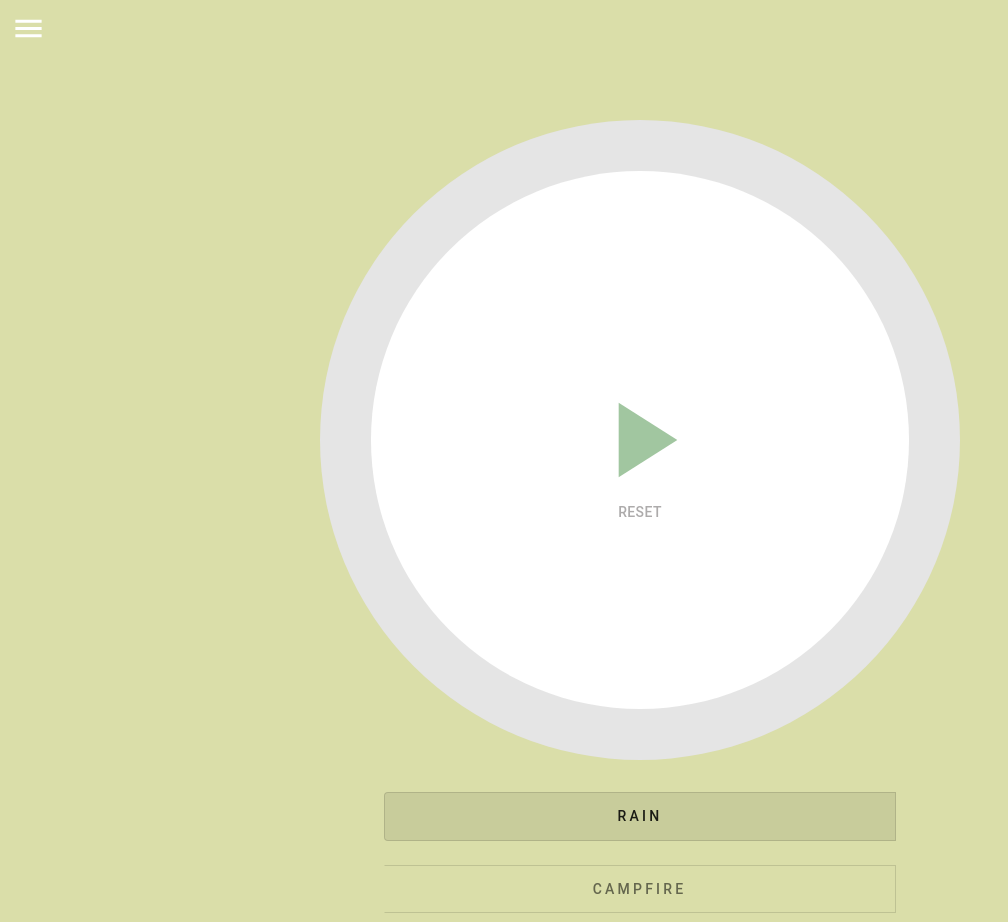
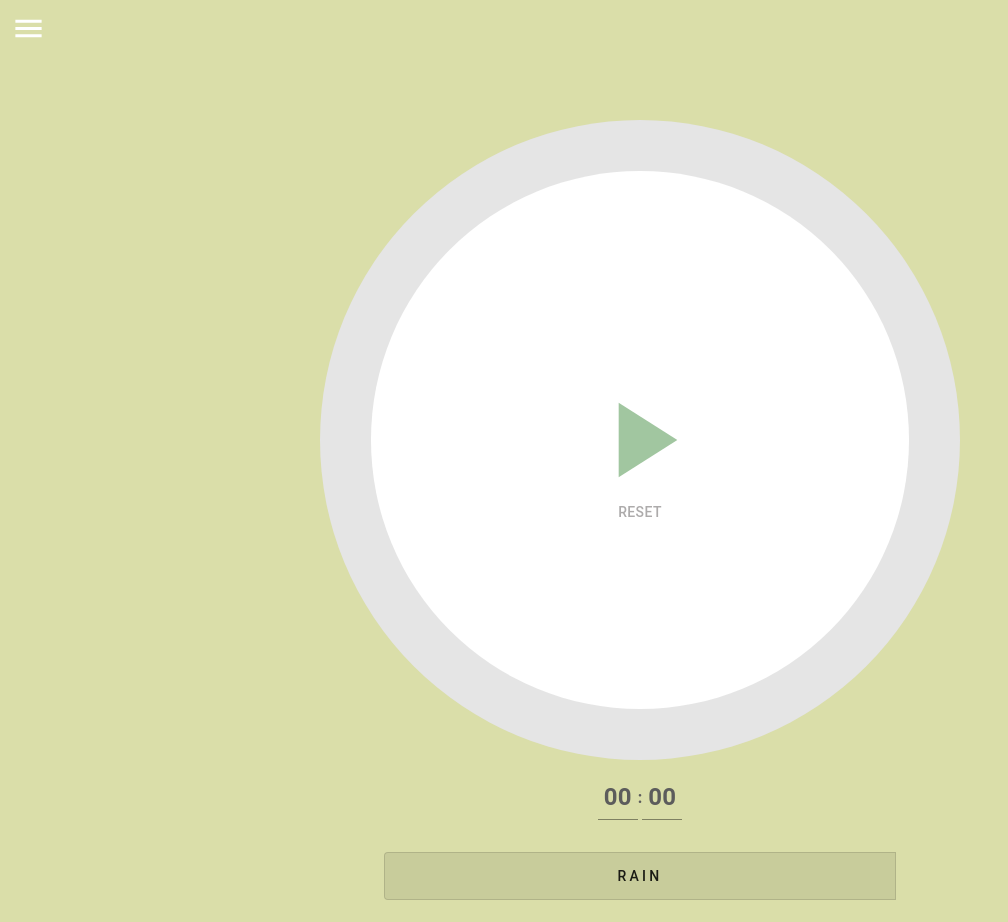
Before and after one commit to andy-techen/pace, a React (Create React App) app: page / in a window 1280 px wide. Shown: the top 922 px of the page, without its empty margins (0-1008 px from the left). Built offline with nearby package versions, Linux system fonts and the light colour scheme.

Commit message:
linked states, TODO: maintain two digit inputs

```diff
--- a/src/components/TimeInput.jsx
+++ b/src/components/TimeInput.jsx
@@ -1,8 +1,72 @@
-import React, { useState } from 'react';
+import React, { useRef } from 'react';
+import TextField from '@mui/material/TextField';
 
-const TimeInput = () => {
+const TimeInput = (props) => {
+    const minInput = useRef();
+    const secInput = useRef();
+
+    const inputStyle = {
+        textAlign: 'center',
+        fontWeight: 'bold',
+        fontSize: '1.5rem',
+        width: '2.5rem',
+        color: '#5C5C5C',
+        "&:focusVisible": {
+            outline: "none !important"
+        }
+    }
+
+    const handleChange = (e) => {
+        const input = parseInt(e.target.value, 10);
+        let value;
+
+        if (input > 60) {
+            value = 60;
+        } else if (input < 0 || isNaN(input)) {
+            value = 0;
+        } else {
+            value = input;
+        }
+
+        e.target.value = value;
+
+        props.setDuration(parseInt(minInput.current.value, 10) * 60 + parseInt(secInput.current.value, 10));
+    }
+
     return (
         <>
+            <div style={{
+                marginTop: '1rem',
+                display: 'flex',
+                justifyContent: 'center',
+                alignItems: 'center'
+            }}>
+                <TextField
+                    id="min"
+                    type="tel"
+                    variant="standard"
+                    inputRef={minInput}
+                    defaultValue="00"
+                    onChange={(e) => handleChange(e)}
+                    inputProps={{
+                        style: inputStyle,
+                        placeholder: "00",
+                        maxLength: 2
+                    }} />
+                <span style={{ fontWeight: 'bold', color: '#5C5C5C' }}>:</span>
+                <TextField
+                    id="sec"
+                    type="tel"
+                    variant="standard"
+                    inputRef={secInput}
+                    defaultValue="00"
+                    onChange={(e) => handleChange(e)}
+                    inputProps={{
+                        style: inputStyle,
+                        placeholder: "00",
+                        maxLength: 2
+                    }} />
+            </div>
         </>
     );
 }
```
